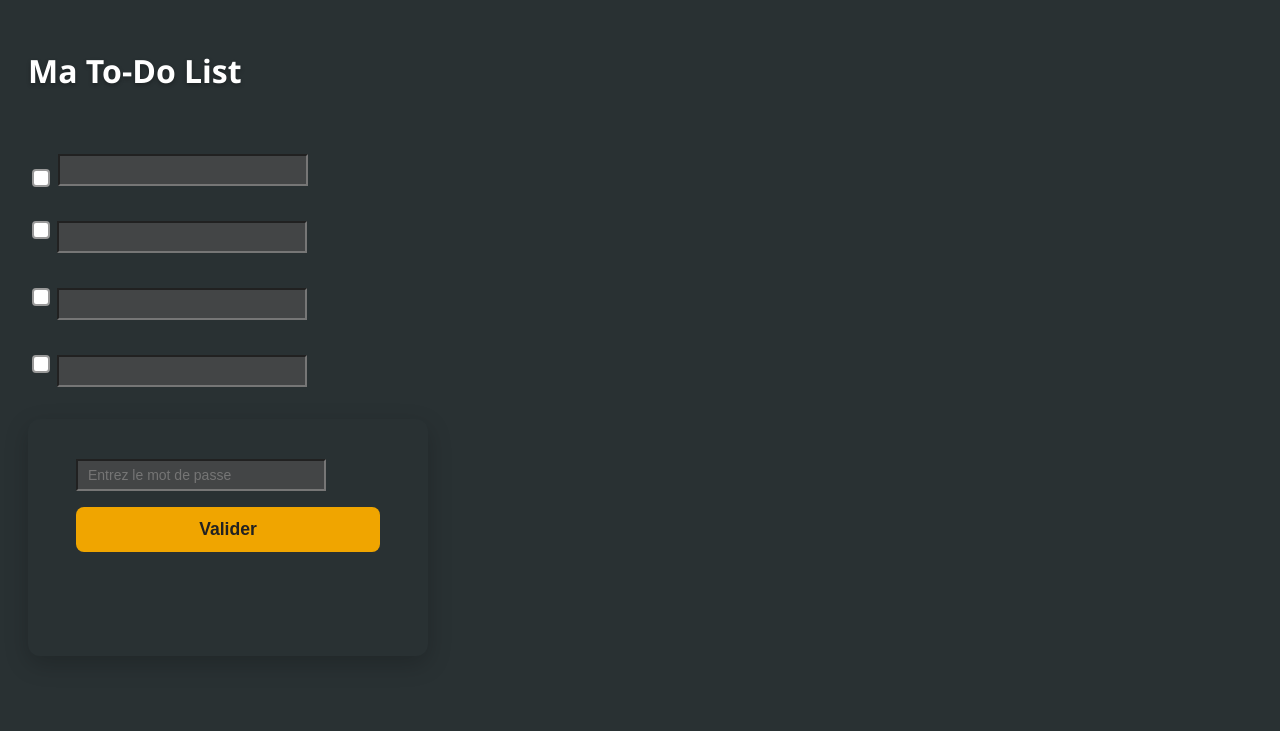
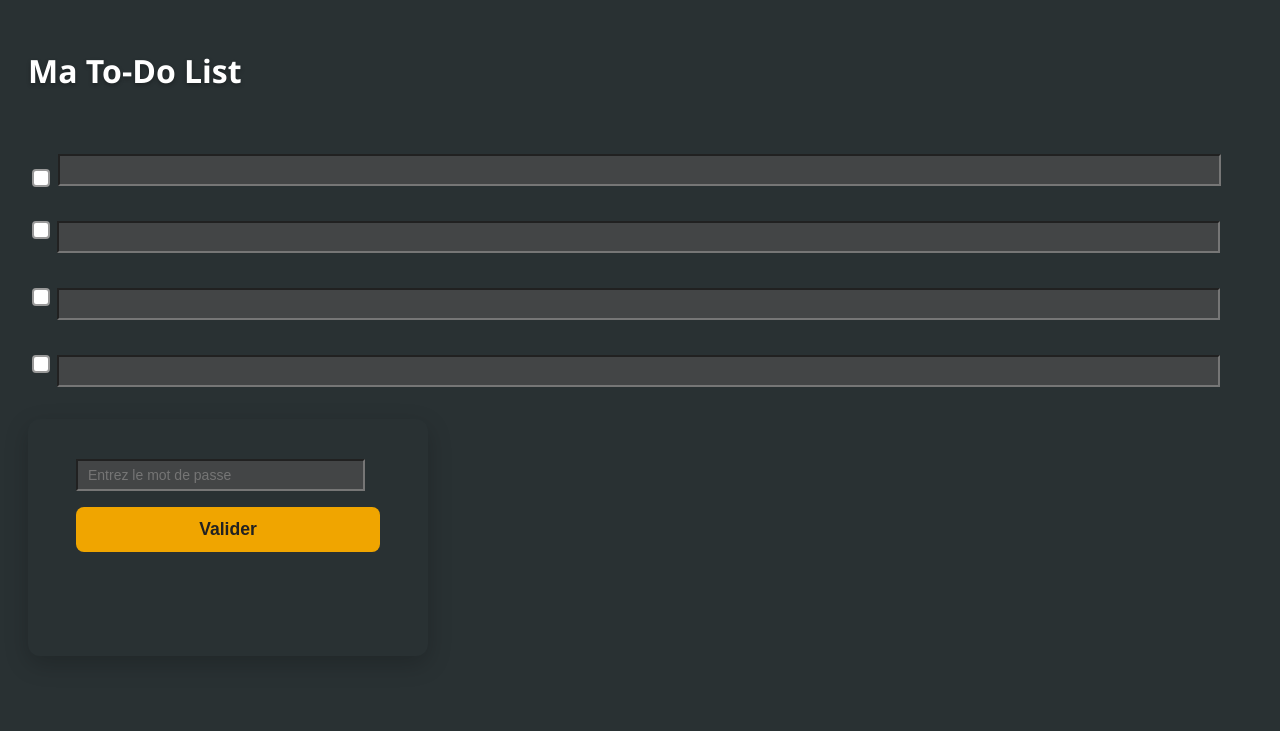
Before and after one commit to dim2008/projet, a Flask app: page / in a window 1280 px wide. Shown: the top 731 px of the page. Run offline with Flask 3, Linux system fonts and the light colour scheme.

Commit message:
Update style.css

```diff
--- a/static/style.css
+++ b/static/style.css
@@ -37,7 +37,6 @@
   background-color: #434546;
   padding: 6px 10px;
   font-size: 14px;
-  width: 250px;
   outline: none;
   transition: border-color 0.3s ease;
 }
```
